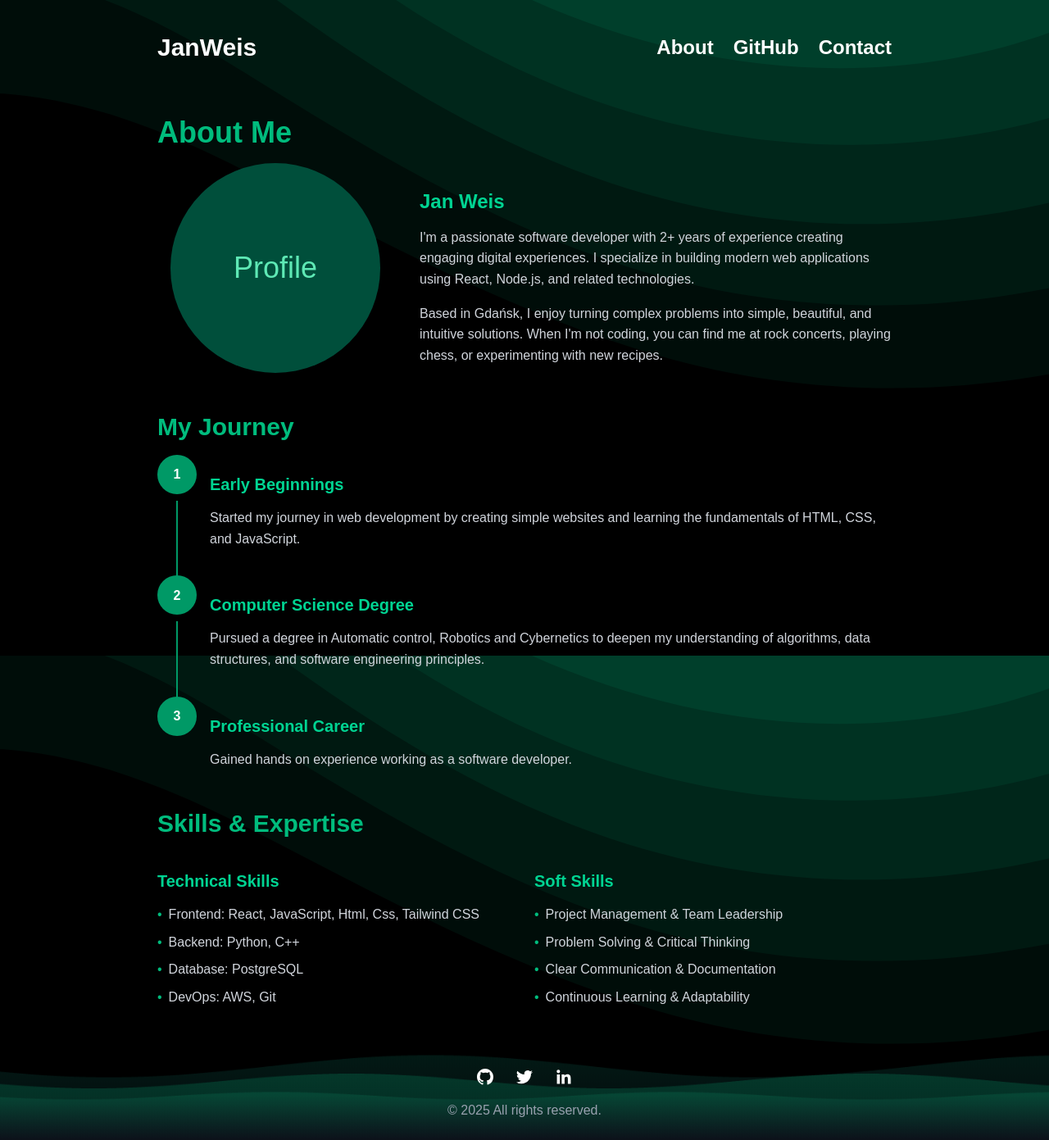
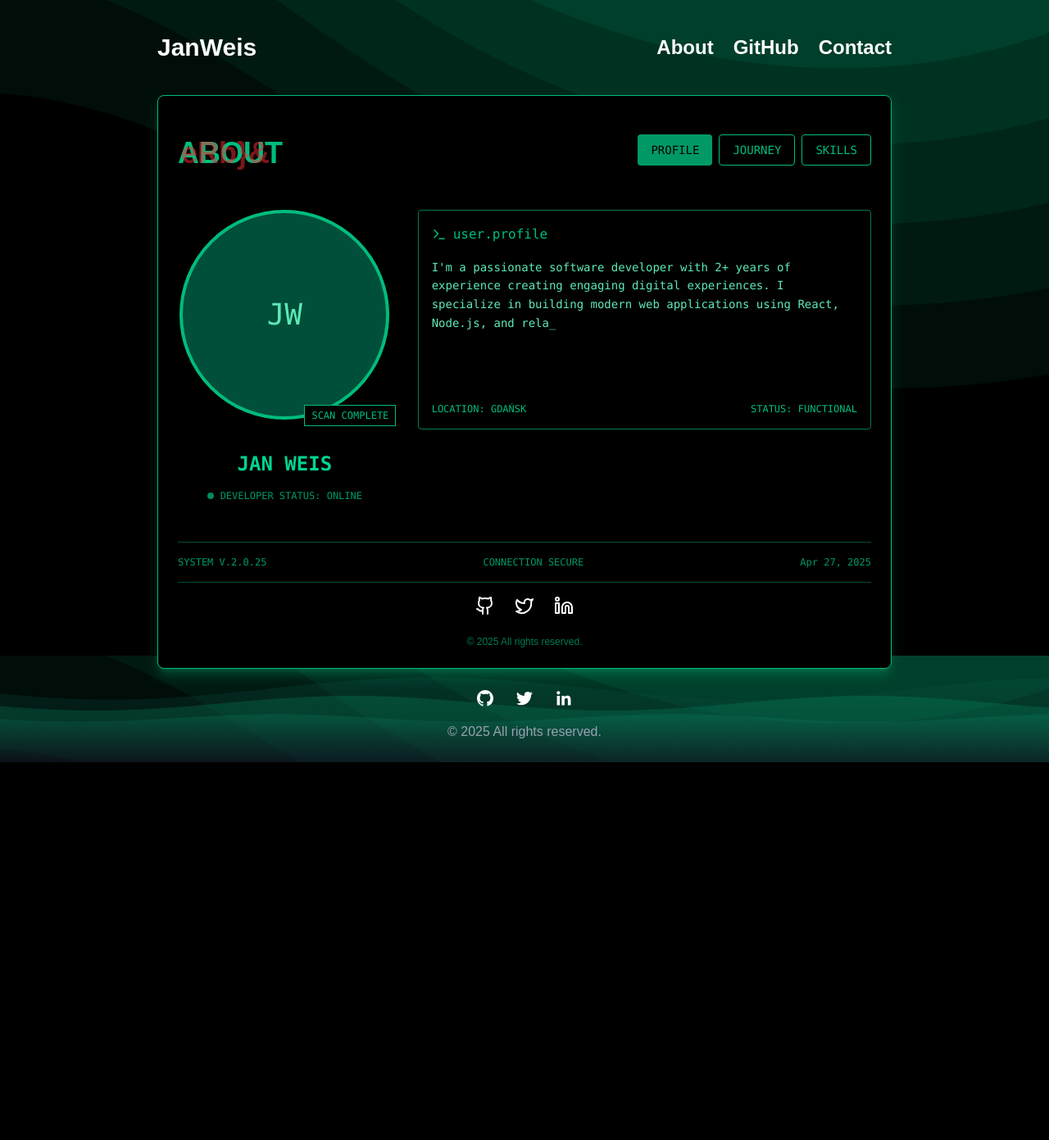
Before and after one commit to Weisjan/Portfolio-website, a React (Vite) app: page /about in a window 1280 px wide. Shown: the whole page at 82% size. After the commit the page ends 930 px from the top, so only its background shows below. Built offline with nearby package versions, Linux system fonts and the light colour scheme; a web font is replaced by a local one.

Commit message:
Updated About page
removed Roadmap for now

```diff
--- a/src/pages/About.jsx
+++ b/src/pages/About.jsx
@@ -1,145 +1,341 @@
-const About = () => {
+import { useState, useEffect } from "react";
+import {
+  Terminal,
+  Cpu,
+  Database,
+  Code,
+  Network,
+  Globe,
+  User,
+  BookOpen,
+  Award,
+  GitBranch,
+  Github,
+  Twitter,
+  Linkedin,
+} from "lucide-react";
+
+const CyberpunkAbout = () => {
+  const [activeSection, setActiveSection] = useState("profile");
+  const [glitchText, setGlitchText] = useState("");
+  const [typedBio, setTypedBio] = useState("");
+  const [typeIndex, setTypeIndex] = useState(0);
+
+  const fullBio =
+    "I'm a passionate software developer with 2+ years of experience creating engaging digital experiences. I specialize in building modern web applications using React, Node.js, and related technologies. Based in Gdańsk, I enjoy turning complex problems into simple, beautiful, and intuitive solutions. When I'm not coding, you can find me at rock concerts, playing chess, or experimenting with new recipes.";
+
+  // Glitch effect
+  useEffect(() => {
+    const chars =
+      'ABCDEFGHIJKLMNOPQRSTUVWXYZabcdefghijklmnopqrstuvwxyz0123456789@#$%^&*()_+{}:"<>?|';
+    const glitchInterval = setInterval(() => {
+      let result = "";
+      for (let i = 0; i < 5; i++) {
+        result += chars.charAt(Math.floor(Math.random() * chars.length));
+      }
+      setGlitchText(result);
+    }, 100);
+
+    return () => clearInterval(glitchInterval);
+  }, []);
+
+  // Typing effect
+  useEffect(() => {
+    if (typeIndex < fullBio.length) {
+      const timeout = setTimeout(() => {
+        setTypedBio((prev) => prev + fullBio.charAt(typeIndex));
+        setTypeIndex(typeIndex + 1);
+      }, 30);
+
+      return () => clearTimeout(timeout);
+    }
+  }, [typeIndex, fullBio]);
+
+  // Add styles to body and html to prevent overflow
+  useEffect(() => {
+    // Save original styles
+    const originalBodyStyle = document.body.style.cssText;
+    const originalHtmlStyle = document.documentElement.style.cssText;
+
+    // Set styles to prevent overflow
+    document.body.style.margin = "0";
+    document.body.style.padding = "0";
+    document.body.style.backgroundColor = "#000";
+    document.body.style.minHeight = "100%";
+    document.documentElement.style.height = "100%";
+
+    // Cleanup function to restore original styles
+    return () => {
+      document.body.style.cssText = originalBodyStyle;
+      document.documentElement.style.cssText = originalHtmlStyle;
+    };
+  }, []);
+
+  // Journey timeline data
+  const journeyData = [
+    {
+      title: "Early Beginnings",
+      description:
+        "Started my journey in web development by creating simple websites and learning the fundamentals of HTML, CSS, and JavaScript.",
+      icon: <Code className="text-emerald-400" />,
+    },
+    {
+      title: "Computer Science Degree",
+      description:
+        "Pursued a degree in Automatic control, Robotics and Cybernetics to deepen my understanding of algorithms, data structures, and software engineering principles.",
+      icon: <BookOpen className="text-emerald-400" />,
+    },
+    {
+      title: "Professional Career",
+      description:
+        "Gained hands on experience working as a software developer.",
+      icon: <Award className="text-emerald-400" />,
+    },
+  ];
+
+  // Skills data
+  const technicalSkills = [
+    {
+      name: "Frontend",
+      details: "React, JavaScript, Html, Css, Tailwind CSS",
+      icon: <Globe />,
+    },
+    { name: "Backend", details: "Python, C++", icon: <Terminal /> },
+    { name: "Database", details: "PostgreSQL", icon: <Database /> },
+    { name: "DevOps", details: "AWS, Git", icon: <GitBranch /> },
+  ];
+
+  const softSkills = [
+    { name: "Project Management & Team Leadership", icon: <User /> },
+    { name: "Problem Solving & Critical Thinking", icon: <Cpu /> },
+    { name: "Clear Communication & Documentation", icon: <Network /> },
+    { name: "Continuous Learning & Adaptability", icon: <BookOpen /> },
+  ];
+
+  // Custom animation classes
+  const animationClasses = {
+    pulseBorder: "animate-[pulse-border_2s_infinite]",
+    pulseLine: "animate-[pulse-line_3s_infinite]",
+    skillBar: "animate-[skill-bar_1s_forwards]",
+    fadeIn: "animate-[fadeIn_0.5s_forwards]",
+    blink: "animate-[blink_1s_infinite]",
+  };
+
   return (
-    <div className="max-w-4xl mx-auto">
-      <h1 className="text-4xl font-bold mb-8 text-emerald-500">About Me</h1>
-
-      <div className="mb-12 flex flex-col md:flex-row gap-8 items-center">
-        <div className="w-full md:w-1/3">
-          <div className="bg-emerald-900 h-64 w-64 mx-auto rounded-full flex items-center justify-center">
-            <span className="text-4xl text-emerald-300">Profile</span>
-          </div>
-        </div>
-        <div className="w-full md:w-2/3">
-          <h2 className="text-2xl font-bold mb-4 text-emerald-400">Jan Weis</h2>
-          <p className="text-gray-300 mb-4">
-            I'm a passionate software developer with 2+ years of experience
-            creating engaging digital experiences. I specialize in building
-            modern web applications using React, Node.js, and related
-            technologies.
-          </p>
-          <p className="text-gray-300">
-            Based in Gdańsk, I enjoy turning complex problems into simple,
-            beautiful, and intuitive solutions. When I'm not coding, you can
-            find me at rock concerts, playing chess, or experimenting with new
-            recipes.
-          </p>
+    <div className="max-w-4xl mx-auto bg-black bg-opacity-80 text-emerald-300 p-6 rounded-lg border border-emerald-500 shadow-lg shadow-emerald-500/30 flex flex-col">
+      <div className="mb-8 flex justify-between items-center">
+        <h1 className="text-4xl font-bold glitch-text relative">
+          <span className="text-emerald-500">ABOUT</span>
+          <span className="absolute top-0 left-0 text-red-500 opacity-50 ml-1">
+            {glitchText}
+          </span>
+        </h1>
+        <div className="flex gap-2">
+          {["profile", "journey", "skills"].map((section) => (
+            <button
+              key={section}
+              className={`px-4 py-2 rounded uppercase text-sm font-mono transition-all duration-300 ${
+                activeSection === section
+                  ? "bg-emerald-600 text-black"
+                  : "bg-black border border-emerald-500 text-emerald-500 hover:bg-emerald-900"
+              }`}
+              onClick={() => setActiveSection(section)}
+            >
+              {section}
+            </button>
+          ))}
         </div>
       </div>
 
-      <section className="mb-12">
-        <h2 className="text-3xl font-bold mb-6 text-emerald-500">My Journey</h2>
-        <div className="space-y-8">
-          <div className="flex">
-            <div className="mr-4 text-center">
-              <div className="bg-emerald-600 h-12 w-12 rounded-full flex items-center justify-center text-white font-bold">
-                1
+      {/* Profile Section */}
+      {activeSection === "profile" && (
+        <div className={`mb-12 ${animationClasses.fadeIn}`}>
+          <div className="grid grid-cols-1 md:grid-cols-3 gap-8">
+            <div className="flex flex-col items-center">
+              <div className="relative mb-4">
+                <div className="h-64 w-64 border-4 border-emerald-500 rounded-full overflow-hidden flex items-center justify-center bg-emerald-900 relative">
+                  <span className="text-4xl text-emerald-300 font-mono">
+                    JW
+                  </span>
+                  <div
+                    className={`absolute inset-0 border-4 border-transparent rounded-full ${animationClasses.pulseBorder}`}
+                  ></div>
                 </div>
-              <div className="h-full w-0.5 bg-emerald-600 mx-auto my-2"></div>
+                <div className="absolute -bottom-2 -right-2 bg-black px-2 py-1 border border-emerald-500 text-emerald-500 font-mono text-xs">
+                  SCAN COMPLETE
                 </div>
-            <div>
-              <h3 className="text-xl font-bold text-emerald-400">
-                Early Beginnings
-              </h3>
-              <p className="text-gray-300 mt-2">
-                Started my journey in web development by creating simple
-                websites and learning the fundamentals of HTML, CSS, and
-                JavaScript.
-              </p>
+              </div>
+              <h2 className="text-2xl font-bold text-emerald-400 font-mono mt-2">
+                JAN WEIS
+              </h2>
+              <div className="text-xs font-mono text-emerald-600 flex items-center">
+                <span className="inline-block h-2 w-2 bg-emerald-500 rounded-full mr-2 animate-pulse"></span>
+                DEVELOPER STATUS: ONLINE
               </div>
             </div>
 
-          <div className="flex">
-            <div className="mr-4 text-center">
-              <div className="bg-emerald-600 h-12 w-12 rounded-full flex items-center justify-center text-white font-bold">
-                2
+            <div className="col-span-2 font-mono">
+              <div className="border border-emerald-700 rounded p-4 bg-black bg-opacity-70">
+                <div className="flex items-center mb-4">
+                  <Terminal className="text-emerald-500 mr-2" size={18} />
+                  <span className="text-emerald-500"> user.profile</span>
                 </div>
-              <div className="h-full w-0.5 bg-emerald-600 mx-auto my-2"></div>
-            </div>
-            <div>
-              <h3 className="text-xl font-bold text-emerald-400">
-                Computer Science Degree
-              </h3>
-              <p className="text-gray-300 mt-2">
-                Pursued a degree in Automatic control, Robotics and Cybernetics
-                to deepen my understanding of algorithms, data structures, and
-                software engineering principles.
+                <div className="h-40 overflow-auto">
+                  <p className="text-emerald-300 text-sm leading-relaxed">
+                    {typedBio}
+                    <span className={animationClasses.blink}>_</span>
                   </p>
                 </div>
+                <div className="mt-4 flex items-center justify-between text-xs text-emerald-500">
+                  <div>LOCATION: GDAŃSK</div>
+                  <div>STATUS: FUNCTIONAL</div>
+                </div>
+              </div>
+            </div>
+          </div>
+        </div>
+      )}
+
+      {/* Journey Section */}
+      {activeSection === "journey" && (
+        <section className={`mb-12 ${animationClasses.fadeIn}`}>
+          <h2 className="text-3xl font-bold mb-6 text-emerald-500 font-mono flex items-center">
+            <Code className="mr-2" /> SYSTEM.TIMELINE
+          </h2>
+          <div className="space-y-6">
+            {journeyData.map((item, index) => (
+              <div key={index} className="flex group">
+                <div className="mr-4 text-center relative">
+                  <div className="bg-black border-2 border-emerald-500 h-12 w-12 rounded-full flex items-center justify-center text-emerald-500 font-bold font-mono group-hover:bg-emerald-900 transition-all duration-300">
+                    {item.icon}
+                  </div>
+                  {index < journeyData.length - 1 && (
+                    <div className="h-full w-0.5 bg-emerald-700 mx-auto my-2 relative">
+                      <div
+                        className={`absolute inset-0 w-full bg-emerald-400 ${animationClasses.pulseLine}`}
+                      ></div>
+                    </div>
+                  )}
+                </div>
+                <div className="bg-black bg-opacity-50 border border-emerald-700 p-4 rounded-lg flex-1 hover:border-emerald-400 transition-all duration-300 group-hover:translate-x-1">
+                  <h3 className="text-xl font-bold text-emerald-400 font-mono">
+                    {item.title}
+                  </h3>
+                  <p className="text-emerald-300 mt-2 font-mono text-sm">
+                    {item.description}
+                  </p>
+                  <div className="mt-2 text-xs text-emerald-600 font-mono flex justify-end">
+                    <span className="animate-pulse">[DATA VERIFIED]</span>
+                  </div>
+                </div>
+              </div>
+            ))}
+          </div>
+        </section>
+      )}
+
+      {/* Skills Section */}
+      {activeSection === "skills" && (
+        <section className={`mb-12 ${animationClasses.fadeIn}`}>
+          <h2 className="text-3xl font-bold mb-6 text-emerald-500 font-mono flex items-center">
+            <Database className="mr-2" /> ABILITY.MATRIX
+          </h2>
+
+          <div className="grid grid-cols-1 md:grid-cols-2 gap-6">
+            <div className="border border-emerald-700 rounded-lg p-4 bg-black bg-opacity-60 hover:border-emerald-500 transition-all duration-300">
+              <h3 className="text-xl font-bold mb-4 text-emerald-400 font-mono flex items-center">
+                <Code className="mr-2" />
+                TECHNICAL SKILLS
+              </h3>
+              <ul className="space-y-4">
+                {technicalSkills.map((skill, index) => (
+                  <li key={index} className="group">
+                    <div className="flex items-center mb-1">
+                      <span className="text-emerald-500 mr-2">
+                        {skill.icon}
+                      </span>
+                      <span className="font-mono text-emerald-300">
+                        {skill.name}
+                      </span>
+                    </div>
+                    <div className="h-2 bg-emerald-900 rounded-full overflow-hidden">
+                      <div
+                        className={`h-full bg-emerald-500 rounded-full group-hover:${animationClasses.skillBar}`}
+                        style={{ width: `${70 + Math.random() * 25}%` }}
+                      ></div>
+                    </div>
+                    <div className="mt-1 text-xs text-emerald-600 font-mono">
+                      {skill.details}
+                    </div>
+                  </li>
+                ))}
+              </ul>
             </div>
 
-          <div className="flex">
-            <div className="mr-4 text-center">
-              <div className="bg-emerald-600 h-12 w-12 rounded-full flex items-center justify-center text-white font-bold">
-                3
+            <div className="border border-emerald-700 rounded-lg p-4 bg-black bg-opacity-60 hover:border-emerald-500 transition-all duration-300">
+              <h3 className="text-xl font-bold mb-4 text-emerald-400 font-mono flex items-center">
+                <User className="mr-2" />
+                SOFT SKILLS
+              </h3>
+              <div className="grid grid-cols-2 gap-4">
+                {softSkills.map((skill, index) => (
+                  <div
+                    key={index}
+                    className="border border-emerald-900 p-3 rounded hover:bg-emerald-900 hover:bg-opacity-20 transition-all duration-300 flex flex-col items-center justify-center text-center"
+                  >
+                    <div className="text-emerald-500 mb-2">{skill.icon}</div>
+                    <div className="font-mono text-xs text-emerald-300">
+                      {skill.name}
                     </div>
                   </div>
-            <div>
-              <h3 className="text-xl font-bold text-emerald-400">
-                Professional Career
-              </h3>
-              <p className="text-gray-300 mt-2">
-                Gained hands on experience working as a software developer.
-              </p>
+                ))}
               </div>
             </div>
           </div>
         </section>
+      )}
 
-      <section className="mb-12">
-        <h2 className="text-3xl font-bold mb-6 text-emerald-500">
-          Skills & Expertise
-        </h2>
-        <div className="grid grid-cols-1 md:grid-cols-2 gap-6">
-          <div>
-            <h3 className="text-xl font-bold mb-4 text-emerald-400">
-              Technical Skills
-            </h3>
-            <ul className="space-y-2 text-gray-300">
-              <li className="flex items-center">
-                <span className="mr-2 text-emerald-500">•</span>
-                Frontend: React, JavaScript, Html, Css, Tailwind CSS
-              </li>
-              <li className="flex items-center">
-                <span className="mr-2 text-emerald-500">•</span>
-                Backend: Python, C++
-              </li>
-              <li className="flex items-center">
-                <span className="mr-2 text-emerald-500">•</span>
-                Database: PostgreSQL
-              </li>
-              <li className="flex items-center">
-                <span className="mr-2 text-emerald-500">•</span>
-                DevOps: AWS, Git
-              </li>
-            </ul>
+      <div className="mt-auto text-xs text-emerald-600 font-mono border-t border-emerald-900 pt-4 flex flex-col md:flex-row justify-between">
+        <div>SYSTEM V.2.0.25</div>
+        <div className={`${animationClasses.pulseBorder} my-2 md:my-0`}>
+          CONNECTION SECURE
         </div>
         <div>
-            <h3 className="text-xl font-bold mb-4 text-emerald-400">
-              Soft Skills
-            </h3>
-            <ul className="space-y-2 text-gray-300">
-              <li className="flex items-center">
-                <span className="mr-2 text-emerald-500">•</span>
-                Project Management & Team Leadership
-              </li>
-              <li className="flex items-center">
-                <span className="mr-2 text-emerald-500">•</span>
-                Problem Solving & Critical Thinking
-              </li>
-              <li className="flex items-center">
-                <span className="mr-2 text-emerald-500">•</span>
-                Clear Communication & Documentation
-              </li>
-              <li className="flex items-center">
-                <span className="mr-2 text-emerald-500">•</span>
-                Continuous Learning & Adaptability
-              </li>
-            </ul>
+          {new Date().toLocaleDateString("en-US", {
+            year: "numeric",
+            month: "short",
+            day: "numeric",
+          })}
         </div>
       </div>
-      </section>
+
+      {/* Social links */}
+      <div className="w-full flex justify-center gap-6 mt-4 py-4 border-t border-emerald-900">
+        <a
+          href="#"
+          className="text-emerald-500 hover:text-emerald-300 transition-colors"
+        >
+          <Github size={24} />
+        </a>
+        <a
+          href="#"
+          className="text-emerald-500 hover:text-emerald-300 transition-colors"
+        >
+          <Twitter size={24} />
+        </a>
+        <a
+          href="#"
+          className="text-emerald-500 hover:text-emerald-300 transition-colors"
+        >
+          <Linkedin size={24} />
+        </a>
+      </div>
+
+      <div className="text-center text-xs text-emerald-700 mt-2">
+        © {new Date().getFullYear()} All rights reserved.
+      </div>
     </div>
   );
 };
 
-export default About;
+export default CyberpunkAbout;
--- a/src/pages/Home/Home.jsx
+++ b/src/pages/Home/Home.jsx
@@ -11,9 +11,9 @@ const Home = () => {
           <HeroSection />
         </div>
 
-        <div className="transition-all duration-500">
+        {/* <div className="transition-all duration-500">
           <RoadmapSection />
-        </div>
+        </div> */}
 
         <div className="transition-all duration-500">
           <ProjectsSection />
```
Lines whose indentation alone changed are shown as unchanged.
